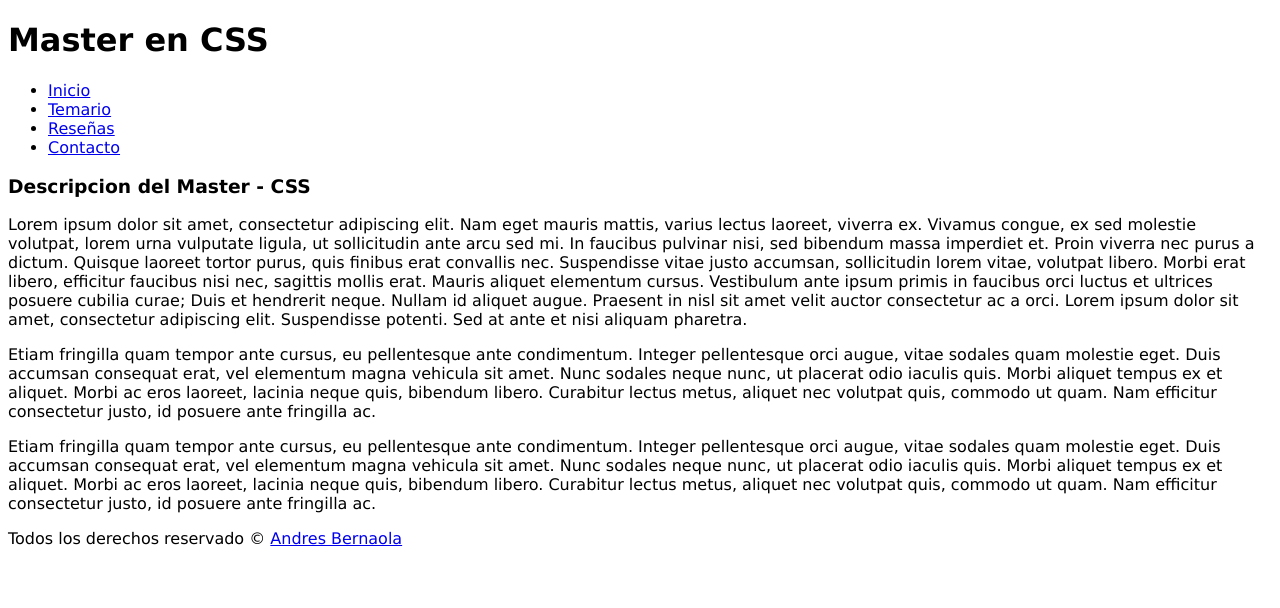
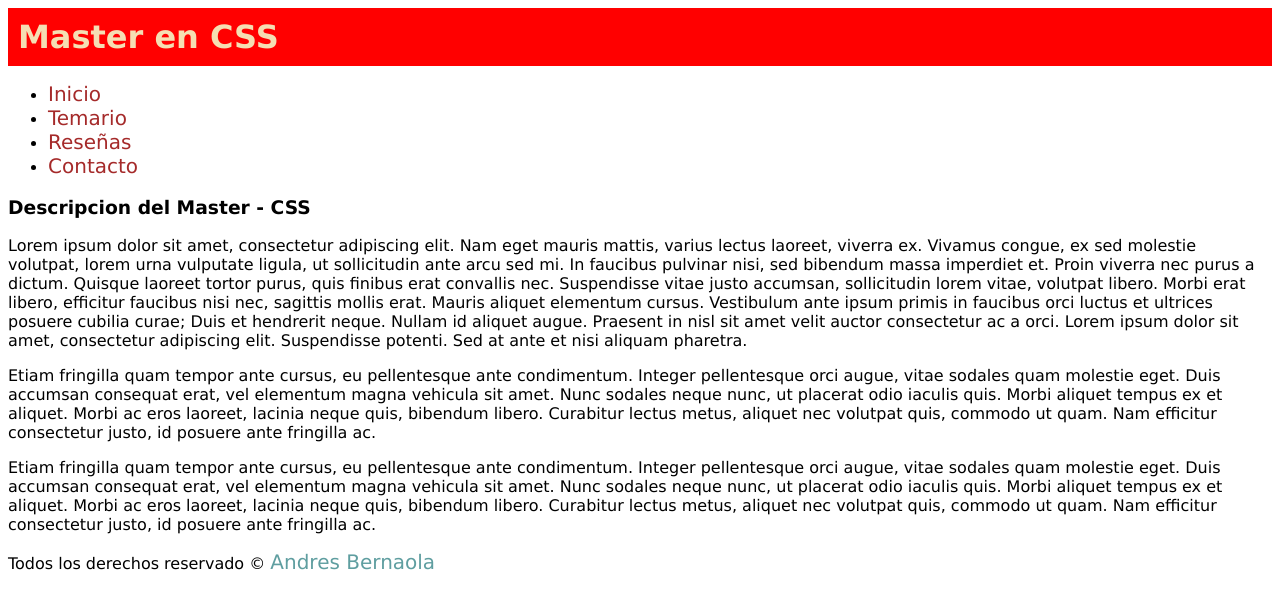
Before and after one commit to Lekanda/master-css, a plain HTML site: page aprendiendo-css/index.html in a window 1280 px wide. Drawn offline with Linux system fonts and the light colour scheme.

Commit message:
21.Selector de etiquetas.

```diff
--- a/aprendiendo-css/styles.css
+++ b/aprendiendo-css/styles.css
@@ -5,7 +5,20 @@
 }
 
 /* Selector de etiqueta */
-
+h1{
+    background: red;
+    color:wheat;
+    padding: 10px;
+    margin: 0px;
+}
+a{
+    font-size: 20px;
+    color: brown;
+    text-decoration: none;
+}
+footer a{
+    color: cadetblue;
+}
 
 
 /* Selector de Id */
```
Also changed, not shown: 2 other files.
